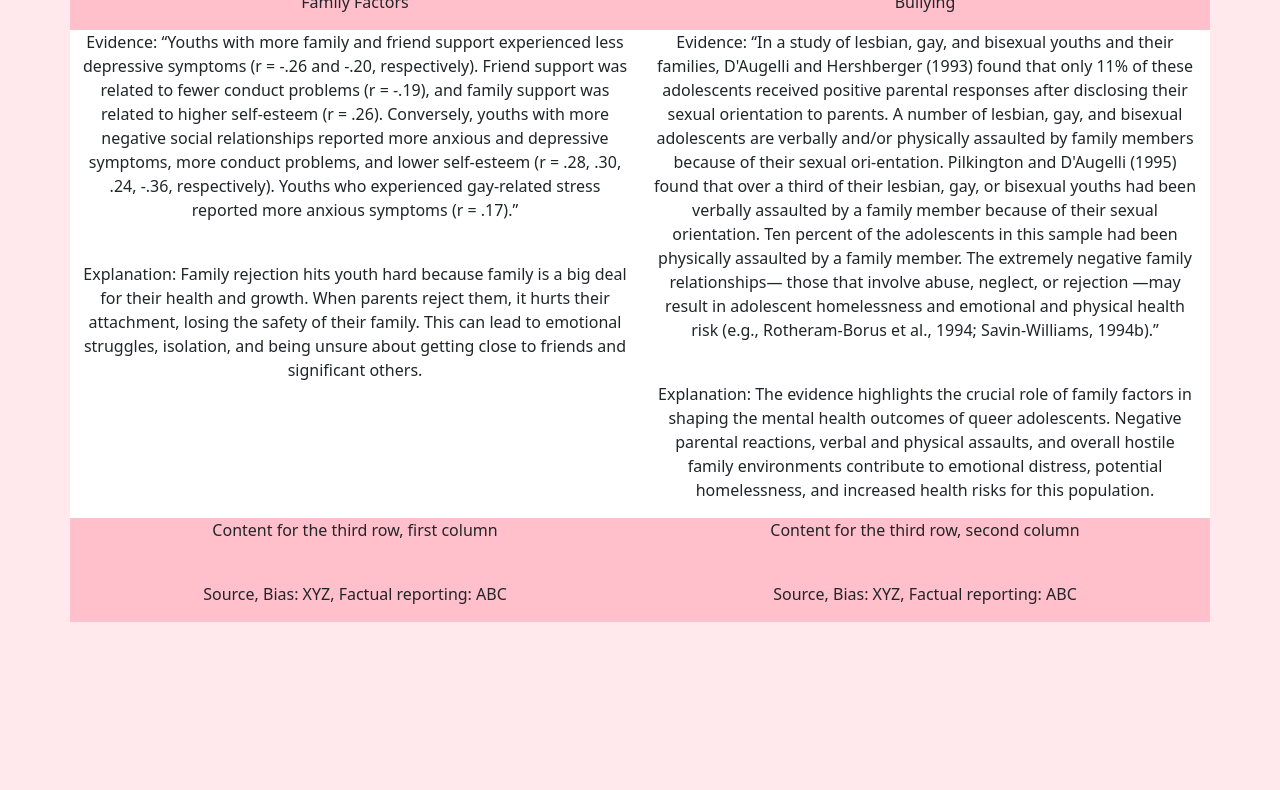
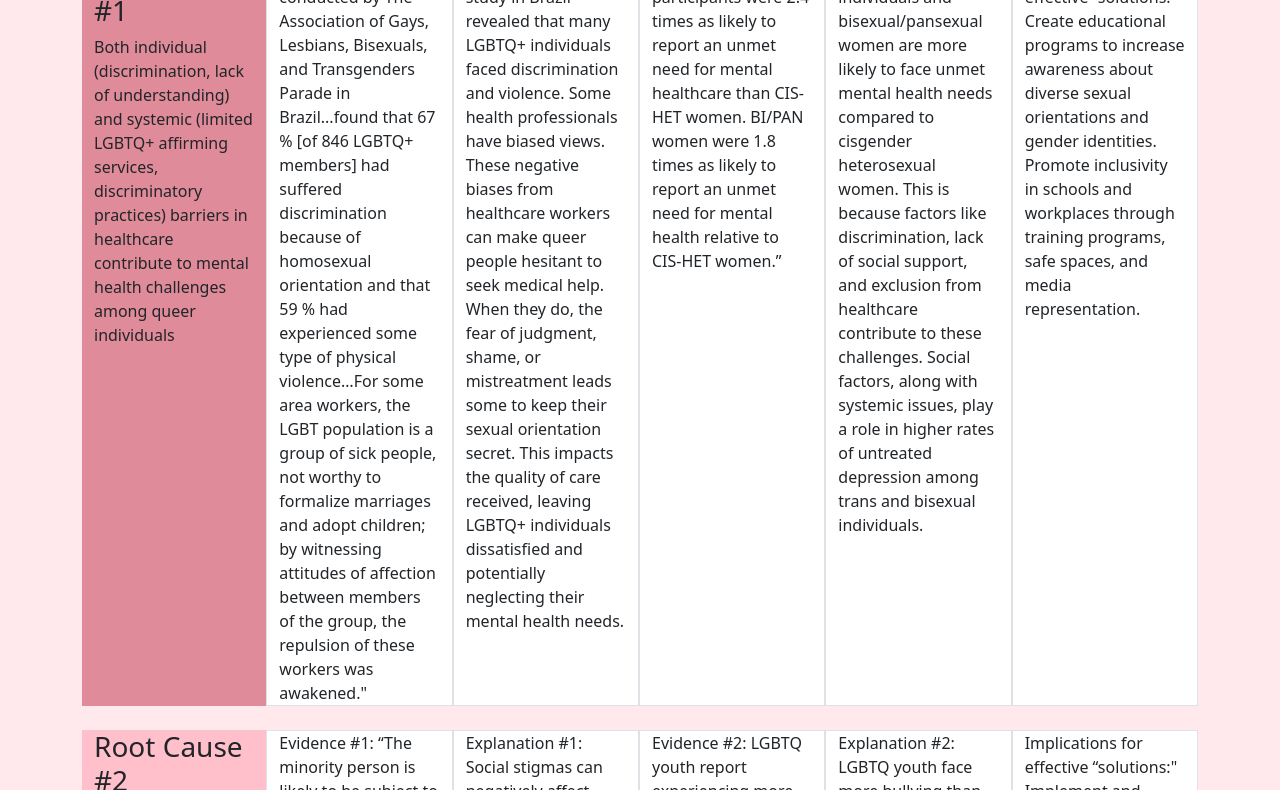
Before and after one commit to WaystarRoyco/MichelleV, a plain HTML site: page RootCausesMichelle.html in a window 1280 px wide. Shown: the part 169-959 px from the top of the page. Before the commit the page ends 800 px from the top, so only its background shows below. Drawn offline with nearby package versions, Linux system fonts and the light colour scheme.

Commit message:
root causes

```diff
--- a/RootCausesMichelle.html
+++ b/RootCausesMichelle.html
@@ -45,57 +45,54 @@
 
         <h1>Root Causes</h1>
 
-            <!-- First Row with Two Columns -->
-  <div class="row" style="background-color: pink;">
-    <div class="col-md-6 text-center">
-      <!-- Content for the first column -->
-      <h2>Root Cause #1</h2>
-      <p>Family Factors</p>
-    </div>
-    <div class="col-md-6 text-center">
-      <!-- Content for the second column -->
-      <h2>Root Cause #2</h2>
-      <p>Bullying</p>
-    </div>
-  </div>
+        <div class="container text-left">
+          <div class="row mt-4">
+            <div class="col" style="background-color: rgb(224, 139, 154);">
+              <h3>Root Cause #1</h3>
+              Both individual (discrimination, lack of understanding) and systemic (limited LGBTQ+ affirming services, discriminatory practices) barriers in healthcare contribute to mental health challenges among queer individuals
+            </div>
+            <div class="col border" style="background-color: white;">
+              Evidence #1: “A study conducted by The Association of Gays, Lesbians, Bisexuals, and Transgenders Parade in Brazil...found that 67 % [of 846 LGBTQ+ members] had suffered discrimination because of homosexual orientation and that 59 % had experienced some type of physical violence…For some area workers, the LGBT population is a group of sick people, not worthy to formalize marriages and adopt children; by witnessing attitudes of affection between members of the group, the repulsion of these workers was awakened."
+            </div>
+            <div class="col border" style="background-color: white;">
+              Explanation #1: The study in Brazil revealed that many LGBTQ+ individuals faced discrimination and violence. Some health professionals have biased views. These negative biases from healthcare workers can make queer people hesitant to seek medical help. When they do, the fear of judgment, shame, or mistreatment leads some to keep their sexual orientation secret. This impacts the quality of care received, leaving LGBTQ+ individuals dissatisfied and potentially neglecting their mental health needs.
+            </div>
+            <div class="col border" style="background-color: white;">
+              Evidence #2: “TRANS participants were 2.4 times as likely to report an unmet need for
+mental healthcare than CIS-HET women. BI/PAN
+women were 1.8 times as likely to report an unmet need for
+mental health relative to CIS-HET women.”
+            </div>
+            <div class="col border" style="background-color: white;">
+              Evidence #2: Trans individuals and bisexual/pansexual women are more likely to face unmet mental health needs compared to cisgender heterosexual women. This is because factors like discrimination, lack of social support, and exclusion from healthcare contribute to these challenges. Social factors, along with systemic issues, play a role in higher rates of untreated depression among trans and bisexual individuals.
+            </div>
+            <div class="col border" style="background-color: white;">
+              Implications for effective “solutions:" Create educational programs to increase awareness about diverse sexual orientations and gender identities. Promote inclusivity in schools and workplaces through training programs, safe spaces, and media representation.
+            </div>
+          </div>
+          <div class="row mt-4" style="background-color: white;">
+            <div class="col" style="background-color: pink;">
+              <h3>Root Cause #2</h3>
+              Social Stigmas motivate a variety of low esteem and mental health factors in minority groups.
+            </div>
+            <div class="col border" style="background-color: white;">
+              Evidence #1: “The minority person is likely to be subject to such conflicts because dominant culture, social structures, and norms do not typically reflect those of the minority group. An example of such a conflict between dominant and minority groups is the lack of social institutions akin to heterosexual marriage offering sanction for family life and intimacy of LGB persons.”
+            </div>
+            <div class="col border" style="background-color: white;">
+              Explanation #1: Social stigmas can negatively affect minority group’s self-esteem and mental well-being because they are perceived as “alien” from social structures and societal norms. Social stigmas cause the needs of minority groups (like the LGBTQ+ community) to be neglected. This conflict induces stress, alienation, and a sense of normlessness. The lack of recognition for diverse family structures and relationships further contributes to mental health challenges among the queer community.
+            </div>
+            <div class="col border" style="background-color: white;">
+              Evidence #2: LGBTQ youth report experiencing more bullying than their non-LGBTQ peers. According to data from the nationally representative Youth Risk Behavior Surveillance System, 18.8% of heterosexual students reported being bullied at school in comparison with 34.2% of LGB students from 2014 to 2015.26 …However, emerging evidence suggests that stigma-based bullying, including bullying that is motivated by actual or perceived sexual orientation, is associated with worse health outcomes than non-stigma–based bullying. Moreover, the harmful effects of LGBTQ bullying last into adulthood.”
+            </div>
+            <div class="col border" style="background-color: white;">
+              Explanation #2: LGBTQ youth face more bullying than their straight peers. In 2014-2015, 34.2% of LGB students were bullied at school, compared to 18.8% of heterosexual students. Stigma-based bullying that is linked to sexual orientation has worse health effects than non-stigma based bullying. Stigmas linked to sexual orientation can create a hostile atmosphere that fosters feelings of isolation and shame. These negative impacts can linger into adulthood and cause low self esteem and reduce the desire to seek help for mental health.
+            </div>
+            <div class="col border" style="background-color: white;">
+            Implications for effective “solutions:" Implement and enforce anti-discrimination policies that purposefully protect LGBTQ+ individuals seeking medical care and to improve medical services/facilities
+            </div>
+          </div>
+        </div>
 
-  <!-- Second Row with Two Columns -->
-  <div class="row" style="background-color: white;">
-    <div class="col-md-6 text-center">
-      <!-- Content for the first column -->
-      <p>Evidence: “Youths with more family and friend support experienced less depressive symptoms (r = -.26 and -.20, respectively). Friend support was related to fewer conduct problems (r = -.19), and family support was related to higher self-esteem (r = .26). Conversely, youths with more negative social relationships reported more anxious and depressive symptoms, more conduct problems, and lower self-esteem (r = .28, .30, .24, -.36, respectively). Youths who experienced gay-related stress reported more anxious symptoms (r = .17).”
-      </p>
-      <br>
-      <p>Explanation: Family rejection hits youth hard because family is a big deal for their health and growth. When parents reject them, it hurts their attachment, losing the safety of their family. This can lead to emotional struggles, isolation, and being unsure about getting close to friends and significant others.</p>
-    </div>
-    <div class="col-md-6 text-center">
-      <!-- Content for the second column -->
-      <p>Evidence: “In a study of lesbian, gay, and bisexual youths and their families, D'Augelli and Hershberger (1993) found that only 11% of these adolescents received positive parental responses after disclosing their sexual orientation to parents. A number of lesbian, gay, and bisexual adolescents are verbally and/or physically assaulted by family members because of their sexual ori-entation. Pilkington and D'Augelli (1995) found that over a third of their lesbian, gay, or bisexual youths had been verbally assaulted by a family member because of their sexual orientation. Ten percent of the adolescents in this sample had been physically assaulted by a family member. The extremely negative family relationships— those that involve abuse, neglect, or rejection —may result in adolescent homelessness and emotional and physical health risk (e.g., Rotheram-Borus et al., 1994; Savin-Williams, 1994b).”
-      </p>
-      <br>
-      <p>Explanation: The evidence highlights the crucial role of family factors in shaping the mental health outcomes of queer adolescents. Negative parental reactions, verbal and physical assaults, and overall hostile family environments contribute to emotional distress, potential homelessness, and increased health risks for this population.
-      </p>
-    </div>
-  </div>
-
-  <!-- Third Row with Two Columns -->
-  <div class="row" style="background-color: pink;">
-    <div class="col-md-6 text-center">
-      <!-- Content for the first column -->
-      <p>Content for the third row, first column</p>
-      <br>
-      <p>Source, Bias: XYZ, Factual reporting: ABC</p>
-    </div>
-    <div class="col-md-6 text-center">
-      <!-- Content for the second column -->
-      <p>Content for the third row, second column</p>
-      <br>
-      <p>Source, Bias: XYZ, Factual reporting: ABC</p>
-    </div>
-  </div>
-
-        </div>
-      </nav>
     </div>
 
 
```
